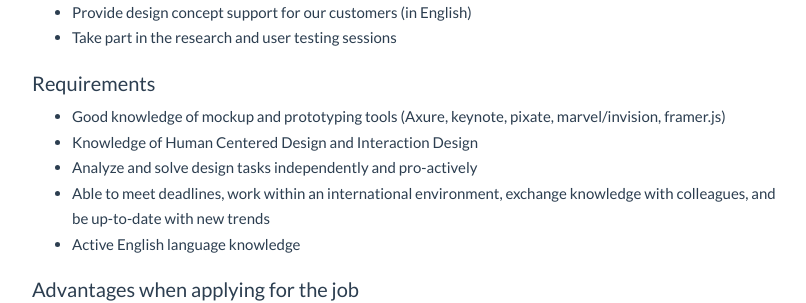
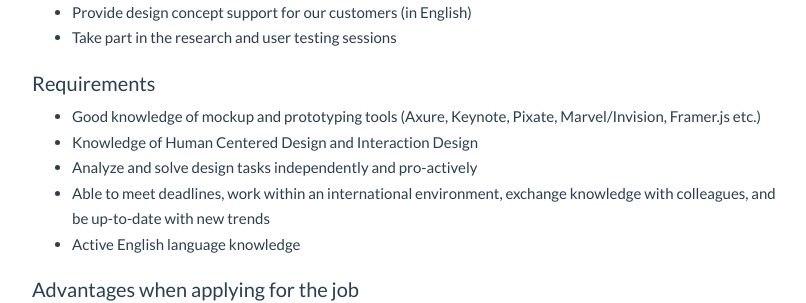
Before and after one commit to digitalnatives/jobs, a Jekyll site: the page built from _posts/2015-05-22-ux-designer.md, in a window 1280 px wide. Shown: the part 774-1077 px from the top of the page, without its empty margins (233-1039 px from the left). Built offline with Jekyll 4.4.1, drawn with Linux system fonts in a browser that asks for light colours; nearby versions of some CDN libraries.

Commit message:
Minor fix #2

```diff
--- a/_posts/2015-05-22-ux-designer.md
+++ b/_posts/2015-05-22-ux-designer.md
@@ -24,7 +24,7 @@ meta_description: "We are planning to strengthen our professional team with enth
 
   <h2>Requirements</h2>
   <ul>
-    <li>Good knowledge of mockup and prototyping tools (Axure, keynote, pixate, marvel/invision, framer.js)</li>
+    <li>Good knowledge of mockup and prototyping tools (Axure, Keynote, Pixate, Marvel/Invision, Framer.js etc.)</li>
     <li>Knowledge of Human Centered Design and Interaction Design</li>
     <li>Analyze and solve design tasks independently and pro-actively</li>
     <li>Able to meet deadlines, work within an international environment, exchange knowledge with colleagues, and be up-to-date with new trends</li>
```
